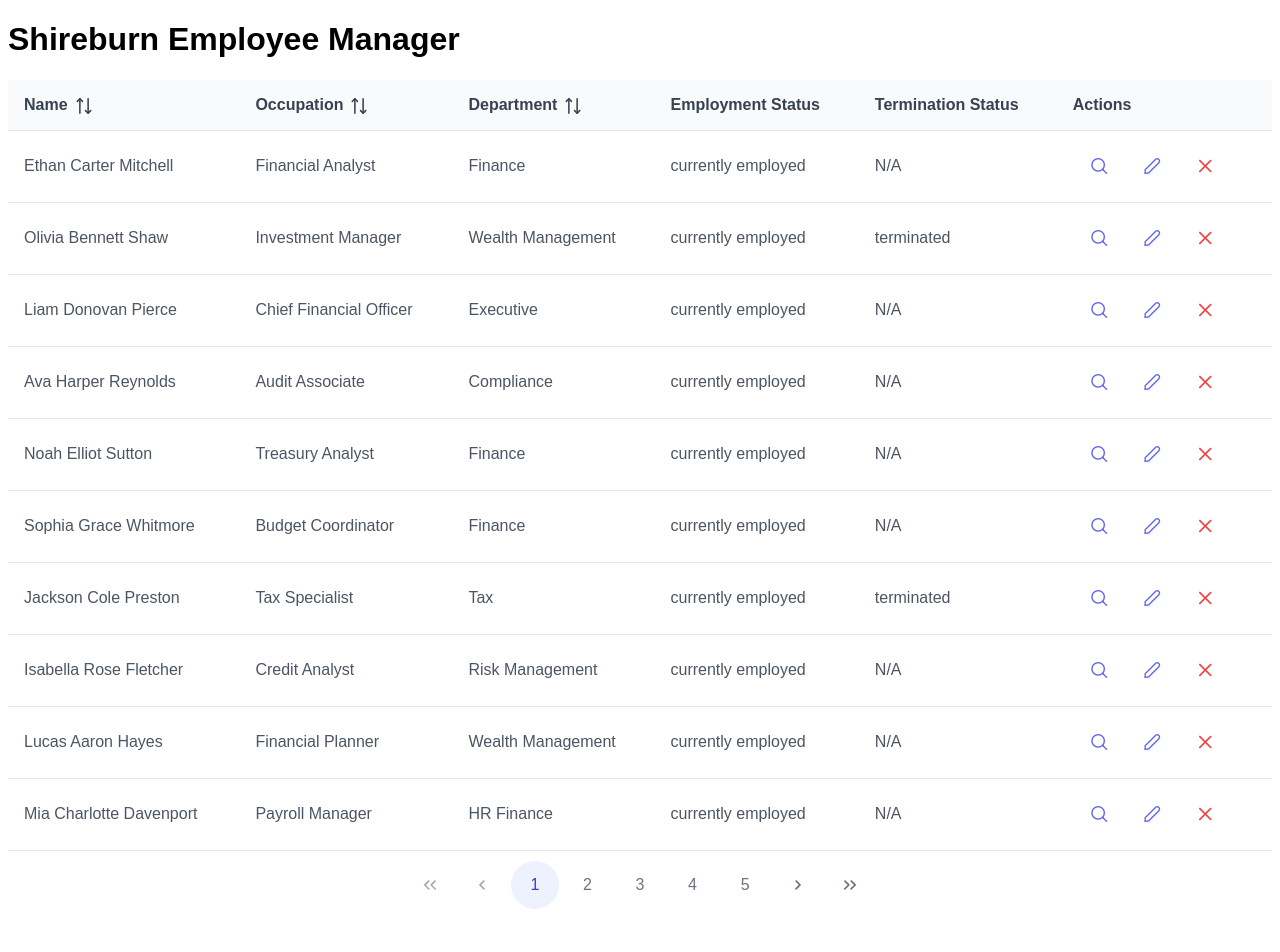
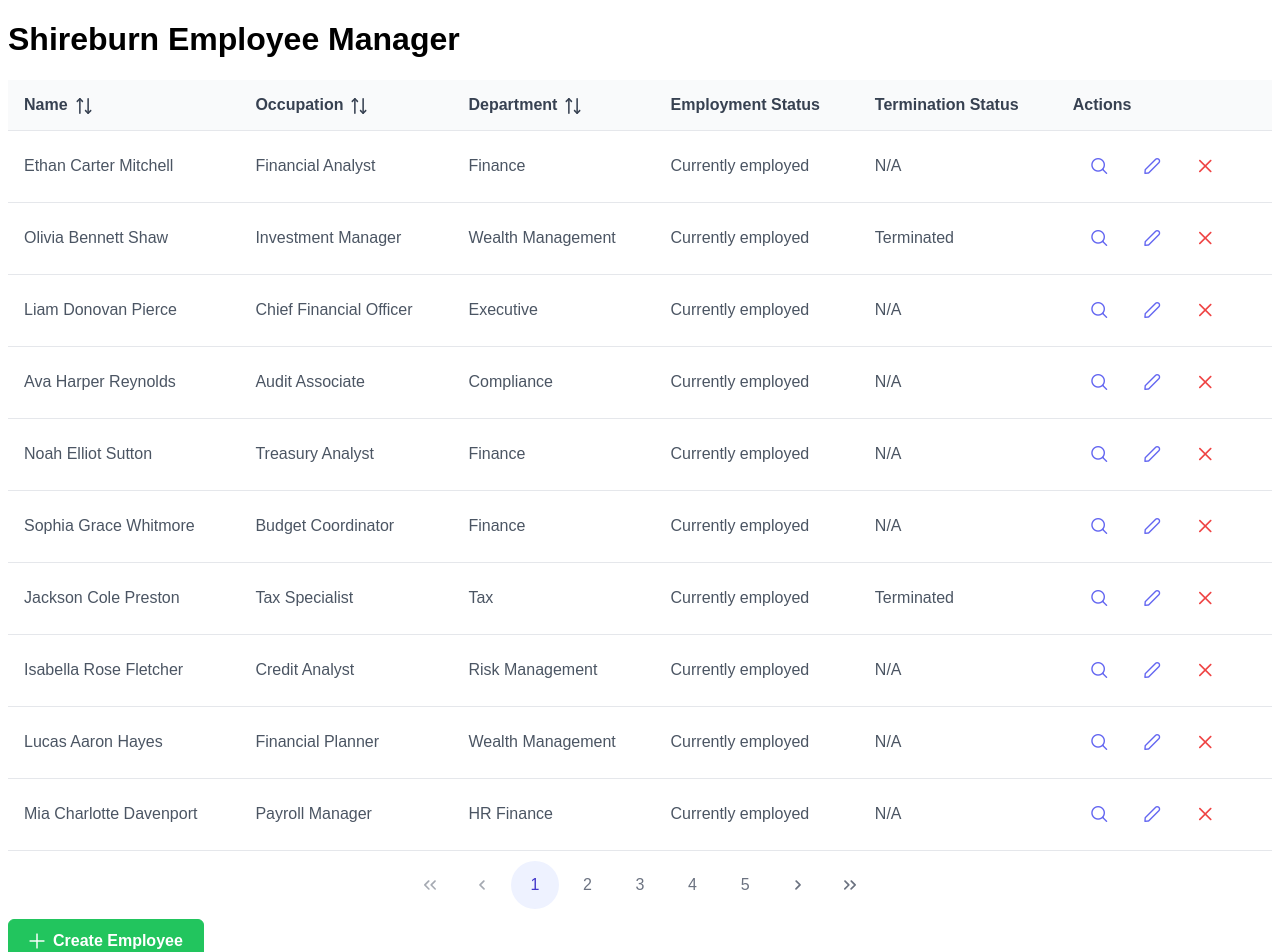
Before and after one commit to danielstorey533/Shireburn, a Vue app: page / in a window 1280 px wide. Shown: the top 952 px of the page. Before the commit the page ends 927 px from the top, so only its background shows below. Built offline with nearby package versions, Linux system fonts and the light colour scheme; a web font is replaced by a local one.

Commit message:
Added create and delete functionality to the data table

```diff
--- a/src/stores/employeeStore.ts
+++ b/src/stores/employeeStore.ts
@@ -11,6 +11,11 @@ export interface Employee {
   terminationDate: string | null;
 }
 
+
+//This is my mock for the employee database. Important to note: this won't be persistent if the application is restarted. That is,
+//we won't be making literal alterations to the Employees.json, so if an employee is deleted, it will come back if application
+// is restarted. In an actual application, this would be reading/updating/creating/deleting to a database table, but as this is
+//front-end only I'm just going to mock it.
 export const useEmployeeStore = defineStore('employee', {
   state: () => ({
     employees: [] as Employee[],
@@ -29,11 +34,24 @@ export const useEmployeeStore = defineStore('employee', {
       this.employees = employeeData;
       this.totalEmployees = employeeData.length;
     },
+    addEmployee(newEmployee: Employee) {
+      //I'm calculating MaxId to prevent any duplicate employee ID's in the store.
+      //In an actual application, database software (SQL probably) would handle this
+      //automatically with auto-incrementation.
+      const maxId = this.employees.reduce((max, e) => Math.max(max, e.id), 0);
+      newEmployee.id = maxId + 1;
+      this.employees.push({ ...newEmployee });
+      this.totalEmployees = this.employees.length;
+    },
     updateEmployee(updated) {
       const index = this.employees.findIndex(e => e.id === updated.id);
       if (index !== -1) {
         this.employees[index] = { ...updated };
       }
+    },
+    deleteEmployee(id: number) {
+      this.employees = this.employees.filter(e => e.id !== id);
+      this.totalEmployees = this.employees.length;
     },
     setPage(page: number) {
       this.currentPage = page;
--- a/src/views/EmployeeDashboard.vue
+++ b/src/views/EmployeeDashboard.vue
@@ -40,6 +40,15 @@
         </template>
       </Column>
     </DataTable>
+    <div class="flex justify-end mt-4">
+      <Button
+        label="Create Employee"
+        icon="pi pi-plus"
+        class="p-button-success"
+        @click="onCreate"
+      />
+  </div>
+
     <EmployeeModal
   :visible="showModal"
   :employee="selectedEmployee"
@@ -57,7 +66,9 @@ import DataTable from 'primevue/datatable';
 import Column from 'primevue/column';
 import Dialog from 'primevue/dialog';
 import InputText from 'primevue/inputtext';
+import Button from 'primevue/button';
 import { ref } from 'vue';
+
 import EmployeeModal from '@/components/EmployeeModal.vue';
 
 const selectedEmployee = ref<any | null>(null);
@@ -91,6 +102,20 @@ const onEdit = (rowData: any) => {
   showModal.value = true;
 };
 
+const onCreate = () => {
+  selectedEmployee.value = {
+    id: -1,
+    fullName: '',
+    code: '',
+    occupation: '',
+    department: '',
+    employmentDate: null,
+    terminationDate: null
+  };
+  isEditMode.value = false;
+  showModal.value = true;
+};
+
 const onModalClose = () => {
   showModal.value = false;
   selectedEmployee.value = null;
@@ -108,15 +133,14 @@ const onModalSave = (updatedEmployee: any) => {
   showModal.value = false;
 };
 
-
-const onDelete = (id: number) => {
-  console.log('Delete clicked for ID:', id);
+const onDelete = (employee: any) => {
+  store.deleteEmployee(employee.id);
 };
 
 //Function to check if employee is currently employed.
 const renderEmploymentStatus = (rowData: any) => {
   const employmentDate = new Date(rowData.employmentDate);
-  return employmentDate > today ? 'employed soon' : 'currently employed';
+  return employmentDate > today ? 'Employed soon' : 'Currently employed';
 };
 
 
@@ -124,7 +148,7 @@ const renderEmploymentStatus = (rowData: any) => {
 const renderTerminationStatus = (rowData: any) => {
   if (!rowData.terminationDate) return 'N/A';
   const terminationDate = new Date(rowData.terminationDate);
-  return terminationDate > today ? 'to be terminated' : 'terminated';
+  return terminationDate > today ? 'To be terminated' : 'Terminated';
 };
 
 </script>
```
